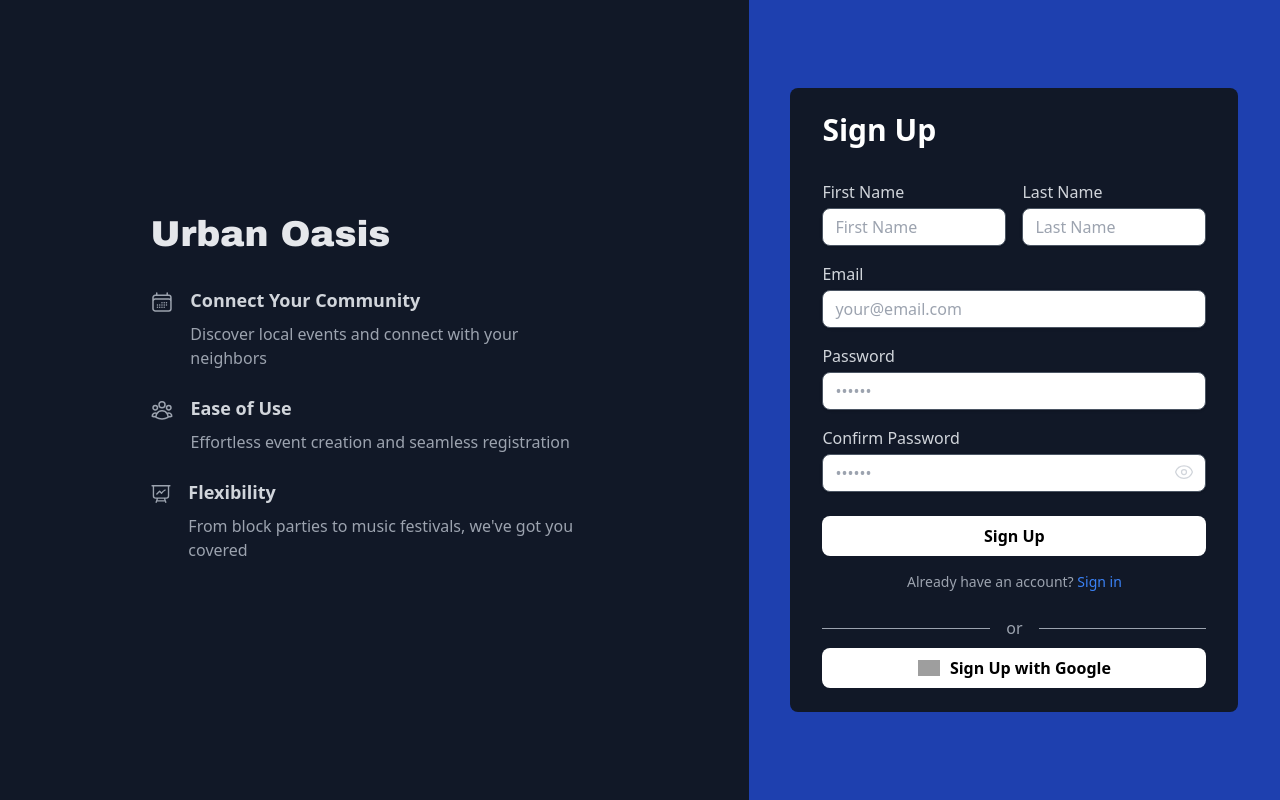
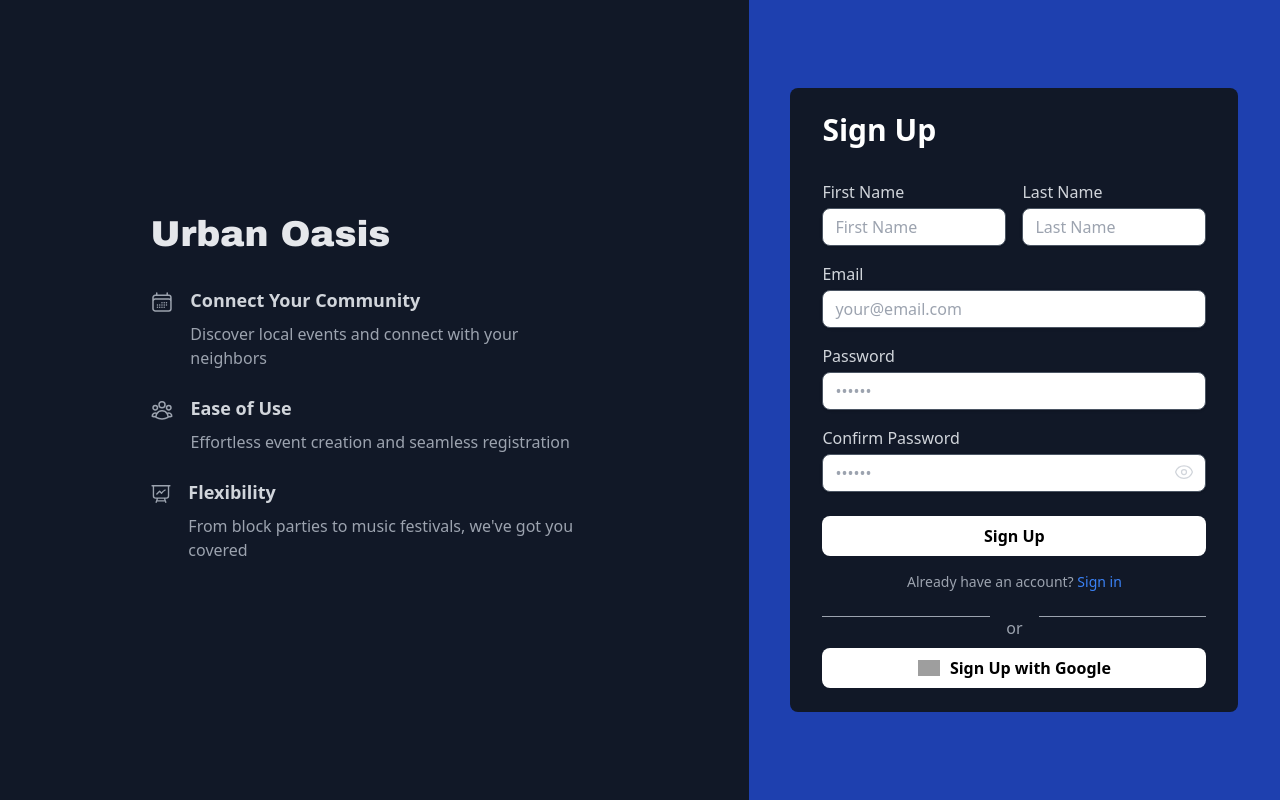
Before and after one commit to mazenkapadi/urban-oasis, a React (Vite) app: page /signUp in a window 1280 px wide. Built offline with nearby package versions, Linux system fonts and the light colour scheme; no server answers; grey boxes are pictures that could not be loaded.

Commit message:
Some stuff

```diff
--- a/src/pages/SignUpPage.jsx
+++ b/src/pages/SignUpPage.jsx
@@ -175,7 +175,7 @@ function SignUpPage() {
                                     Already have an account? <a href="/signIn" className="text-blue-500">Sign in</a>
                                 </p>
 
-                                <div className="flex items-center w-full my-2">
+                                <div className="flex items-cent er w-full my-2">
                                     <hr className="flex-grow border-t border-gray-400" />
                                     <span className="mx-4 text-gray-400">or</span>
                                     <hr className="flex-grow border-t border-gray-400" />
```
